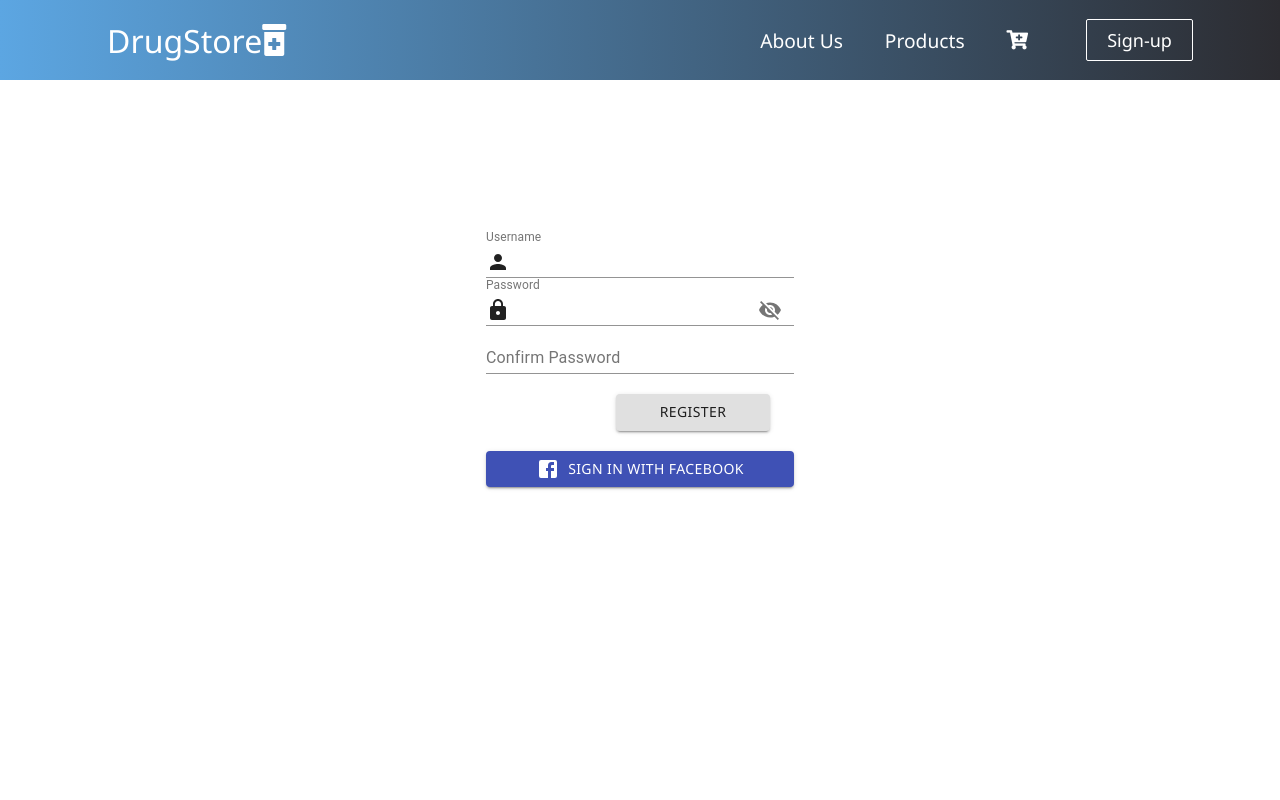
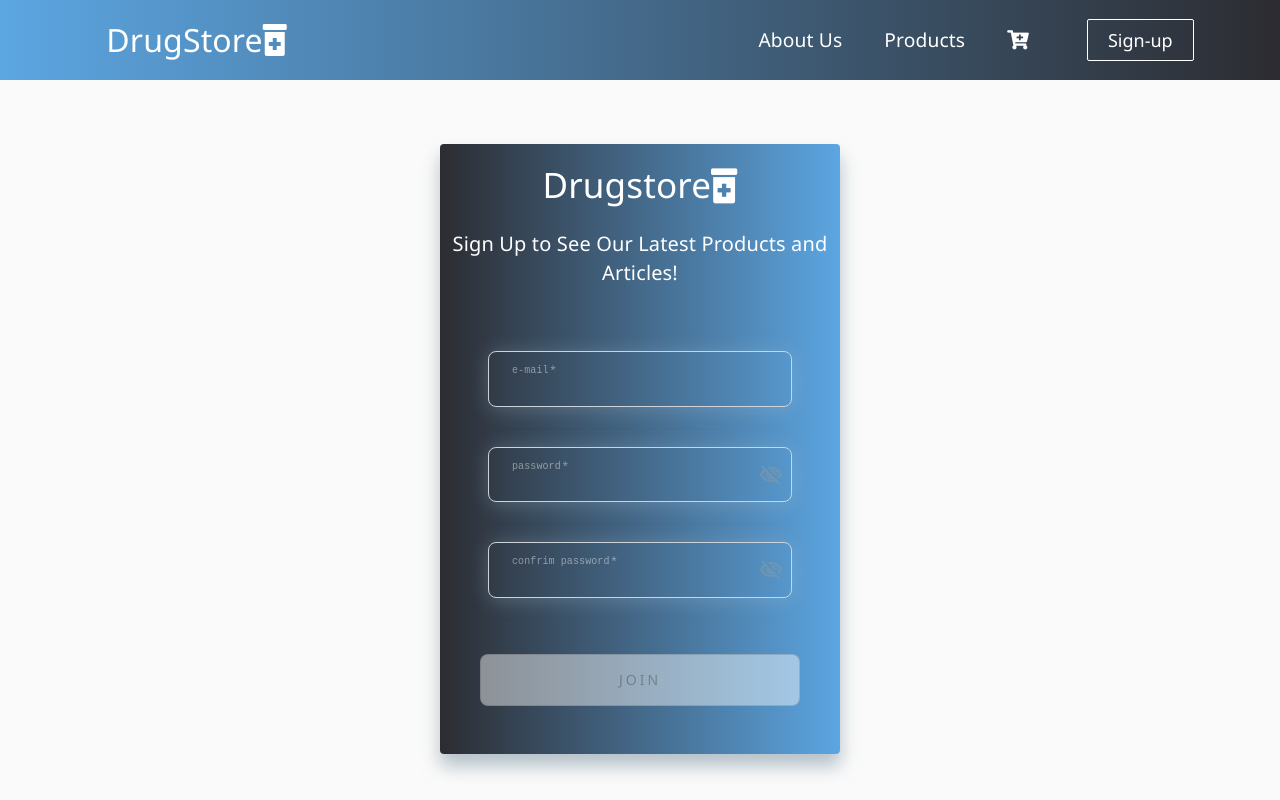
Before and after one commit to Ripper-R/FinalProject, a React (Create React App) app: page /Register in a window 1280 px wide. Built offline with nearby package versions, Linux system fonts and the light colour scheme.

Commit message:
signup form

```diff
--- a/package.json
+++ b/package.json
@@ -13,6 +13,7 @@
     "@testing-library/user-event": "^12.2.2",
     "axios": "^0.21.0",
     "bootstrap": "^4.5.3",
+    "material-icons": "^0.3.1",
     "react": "^17.0.1",
     "react-dom": "^17.0.1",
     "react-icons": "^4.1.0",
--- /dev/null
+++ b/src/components/RegistrationStyles.js
@@ -0,0 +1,162 @@
+import { red } from "@material-ui/core/colors";
+
+const orange = "#F2A74B";
+const textLight = "#eaf2f4";
+const textDark = "#0D0D0D";
+const borderLight = "rgba(206,212,218, .993)";
+
+export const register = theme => ({
+  main: {
+    marginTop: theme.spacing(8),
+    marginBottom: theme.spacing(4),
+    marginRight: theme.spacing(3),
+    marginLeft: theme.spacing(3),
+    display: "block",
+    width: "auto",
+    [theme.breakpoints.up(400 + theme.spacing(2))]: {
+      width: 400,
+      marginLeft: "auto",
+      marginRight: "auto"
+    }
+  },
+  paper: {
+    position: "relative",
+    marginTop: theme.spacing(2),
+    padding: `${theme.spacing(2)}px ${theme.spacing(1)}px`,
+    display: "flex",
+    flexDirection: "column",
+    alignItems: "center",
+    background:
+      "linear-gradient(90deg, rgb(44, 44, 49) 0%, rgb(92, 166, 226) 100%)",
+    boxShadow: ".2px 12px 18px rgba(131,153,167,0.6)",
+
+    "&:hover": {
+      boxShadow: "0px 24px 36px rgba(131,153,167,0.99)"
+    }
+  },
+  avatar: {
+    marginTop: 20,
+    position: "relative",
+    background: "rgba(255,255,255,0.85)",
+    width: "100px",
+    height: "100px",
+    boxShadow: "0px 0px 12px rgba(131,153,167,0.99)"
+  },
+
+  icon: {
+    width: "80px",
+    height: "80px",
+    color: "rgba(131,153,167,0.79)"
+  },
+
+  form: {
+    margin: theme.spacing(4)
+  },
+  labels: {
+    padding: `${theme.spacing(1)}px ${theme.spacing(4)}px`,
+    fontSize: "10px",
+    lineHeight: "5px",
+    fontFamily: "PT Mono, monospace",
+    fontWeight: 300,
+    opacity: 0.45,
+    color: "#fff"
+  },
+
+  inputs: {
+    position: "relative",
+    marginLeft: theme.spacing(1),
+    marginRight: theme.spacing(1),
+    fontFamily: "Cutive Mono, monospace",
+    color: "#fff",
+    fontSize: "14px",
+    padding: `${theme.spacing(1.5)}px ${theme.spacing(1)}px`,
+    borderRadius: "8px",
+    border: "1.4px solid",
+    boxShadow: "1px 2px 20px rgba(169,198,217,0.29457423) ",
+    borderColor: borderLight,
+
+    "&:hover": {
+      background: "rgba(169,198,217,0.36457423) "
+    }
+  },
+
+  button: {
+    color: textDark,
+    background: "rgba(255,255,255,.45)",
+    position: "relative",
+    fontWeight: 400,
+    fontFamily: "Raleway, sans-serif",
+    overflow: "hidden",
+    marginTop: theme.spacing(6),
+    padding: `${theme.spacing(1.6)}px`,
+    border: "none",
+    borderRadius: "8px",
+    letterSpacing: "3px",
+
+    "&::before, &::after": {
+      position: "absolute",
+      content: '""',
+      boxSizing: "border-box",
+      borderRadius: "8px",
+      top: 0,
+      bottom: 0,
+      left: 0,
+      right: 0,
+      opacity: 1
+    },
+    "&::before": {
+      borderBottom: "2px solid rgba(255,255,255,.58)",
+      borderTop: "2px solid rgba(255,255,255,.58)",
+      transform: "scale(0,1)"
+    },
+    "&::after": {
+      borderLeft: "3px solid rgba(255,255,255,.58)",
+      borderRight: "3px solid rgba(255,255,255,.58)",
+      transform: "scale(1,0)"
+    },
+    "&:hover::before": {
+      transform: "scale(1,1)",
+      transition: "transform cubic-bezier(0.85,.36,.8,.42) 0.3s"
+    },
+    "&:hover::after": {
+      transform: "scale(1,1)",
+      transition: "transform cubic-bezier(0.85,.36,.8,.42) .2s"
+    },
+    "&::first-letter": {
+      color: orange
+    },
+    "&:hover": {
+      background: "rgba(169,198,217,0.8)",
+      color: textLight
+    }
+  },
+  error: {
+    border: `1.2px solid ${red[900]}`,
+    background: "rgba(169,198,217,0.29457423)",
+    color: red[900],
+    fontSize: "14px",
+    fontWeight: 400,
+    fontFamily: "Raleway, sans-serif",
+    display: "flex",
+    alignItems: "center",
+    paddingBottom: theme.spacing(3)
+  },
+
+  passwordEye: {
+    color: "rgba(131,153,167,0.9)",
+    opacity: 0.7
+  },
+
+  sgnuptext: {
+    color: "#fff",
+    justifyself: "start",
+    marginleft: "20px",
+    textdecoration: "none",
+    fontSize: "35px",
+    display: "flex",
+    alignItems: "center",
+    // width: "100px",
+    // height: "100px",
+    // fontWeight: "500"
+  }
+});
--- a/src/pages/register.jsx
+++ b/src/pages/register.jsx
@@ -1,104 +1,224 @@
-import React from 'react';
-import FormControl from '@material-ui/core/FormControl'
-import Input from '@material-ui/core/Input';
-import InputLabel from '@material-ui/core/InputLabel';
-import InputAdornment from '@material-ui/core/InputAdornment';
-import PersonIcon from '@material-ui/icons/Person';
-import LockIcon from '@material-ui/icons/Lock';
-import VisibilityIcon from '@material-ui/icons/Visibility';
-import IconButton from '@material-ui/core/IconButton';
-import VisibilityOff from '@material-ui/icons/VisibilityOff';
-import {FontAwesomeIcon} from '@fortawesome/react-fontawesome'
-import { GolfCourse } from '@material-ui/icons';
-import FacebookIcon from '@material-ui/icons/Facebook';
-import Button from '@material-ui/core/Button';
+import React, { Component } from "react";
+import { withStyles } from "@material-ui/core/styles";
+import { register } from "../components/RegistrationStyles";
+import InputAdornment from "@material-ui/core/InputAdornment";
 
-const RegisterSc=()=>{
-    const [values, setValues] = React.useState({
-        password:'',
-        username:'',
-        conpassword:''
-    })
-    const handleChange = (prop) => (event) => {
-        setValues({ ...values, [prop]: event.target.value });
-      };
-    const handleClickShowPassword = () => {
-        setValues({ ...values, showPassword: !values.showPassword });
-    };
-    const handleMouseDownPassword = (event) => {
-        event.preventDefault();
+import CssBaseline from "@material-ui/core/CssBaseline";
+import Paper from "@material-ui/core/Paper";
+import Avatar from "@material-ui/core/Avatar";
+import { FormControl, Input, InputLabel, Button } from "@material-ui/core";
+import PeopleAltIcon from "@material-ui/icons/PeopleAlt";
+import Snackbar from "@material-ui/core/Snackbar";
+import SnackbarContent from "@material-ui/core/SnackbarContent";
+import IconButton from "@material-ui/core/IconButton";
+import ErrorIcon from "@material-ui/icons/Error";
+import VisibilityTwoToneIcon from "@material-ui/icons/VisibilityTwoTone";
+import VisibilityOffTwoToneIcon from "@material-ui/icons/VisibilityOffTwoTone";
+import CloseIcon from "@material-ui/icons/Close";
+
+class Registration extends Component {
+  state = {
+    email: "",
+    password: "",
+    passwordConfrim: "",
+    hidePassword: true,
+    error: null,
+    errorOpen: false
   };
 
+  errorClose = e => {
+    this.setState({
+      errorOpen: false
+    });
+  };
 
-    return(
-        <div style={{display:'flex',justifyContent:'center',width:'100%',padding:20}}>
-            <div style={{marginTop:100,flexDirection:'column',display:'flex',height:300,padding:30}}>
-                <FormControl >
-                    <InputLabel htmlFor="input-with-icon-adornment">Username</InputLabel>
+  handleChange = name => e => {
+    this.setState({
+      [name]: e.target.value
+    });
+  };
+
+  passwordMatch = () => this.state.password === this.state.passwordConfrim;
+
+  showPassword = () => {
+    this.setState(prevState => ({ hidePassword: !prevState.hidePassword }));
+  };
+
+  isValid = () => {
+    if (this.state.email === "") {
+      return false;
+    }
+    return true;
+  };
+  submitRegistration = e => {
+    e.preventDefault();
+    if (!this.passwordMatch()) {
+      this.setState({
+        errorOpen: true,
+        error: "Passwords don't match"
+      });
+    }
+    const newUserCredentials = {
+      email: this.state.email,
+      password: this.state.password,
+      passwordConfrim: this.state.passwordConfrim
+    };
+    console.log("this.props.newUserCredentials", newUserCredentials);
+    //dispath to userActions
+  };
+
+  render() {
+    const { classes } = this.props;
+    return (
+      <div className={classes.main}>
+        <CssBaseline />
+
+        <Paper className={classes.paper}>
+            <div className={classes.sgnuptext}>
+                Drugstore
+                <i class="fas fa-prescription-bottle-alt"></i>
+            </div>
+            <div style={{color:"#fff", fontSize:"20px", textAlign:"center", marginTop:"20px", fontFamily:"inherit"}}>
+                Sign Up to See Our Latest Products and Articles!
+            </div>
+          {/* <Avatar className={classes.avatar}>
+            <PeopleAltIcon className={classes.icon} />
+          </Avatar> */}
+          <form
+            className={classes.form}
+            onSubmit={() => this.submitRegistration}
+          >
+            <FormControl required fullWidth margin="normal">
+              <InputLabel htmlFor="email" className={classes.labels}>
+                e-mail
+              </InputLabel>
               <Input
-                    id="input-with-icon-adornment"
-                    value={values.username}
-                    startAdornment={
-                    <InputAdornment position="start">
-                        <PersonIcon/>
+                name="email"
+                type="email"
+                autoComplete="email"
+                className={classes.inputs}
+                disableUnderline={true}
+                onChange={this.handleChange("email")}
+              />
+            </FormControl>
+
+            <FormControl required fullWidth margin="normal">
+              <InputLabel htmlFor="password" className={classes.labels}>
+                password
+              </InputLabel>
+              <Input
+                name="password"
+                autoComplete="password"
+                className={classes.inputs}
+                disableUnderline={true}
+                onChange={this.handleChange("password")}
+                type={this.state.hidePassword ? "password" : "input"}
+                endAdornment={
+                  this.state.hidePassword ? (
+                    <InputAdornment position="end">
+                      <VisibilityOffTwoToneIcon
+                        fontSize="default"
+                        className={classes.passwordEye}
+                        onClick={this.showPassword}
+                      />
                     </InputAdornment>
+                  ) : (
+                    <InputAdornment position="end">
+                      <VisibilityTwoToneIcon
+                        fontSize="default"
+                        className={classes.passwordEye}
+                        onClick={this.showPassword}
+                      />
+                    </InputAdornment>
+                  )
                 }
               />
             </FormControl>
-                <FormControl>
-                    <InputLabel htmlFor="input-with-icon-adornment">Password</InputLabel>
+
+            <FormControl required fullWidth margin="normal">
+              <InputLabel htmlFor="passwordConfrim" className={classes.labels}>
+                confrim password
+              </InputLabel>
               <Input
-                            id="standard-adornment-password"
-                            type={values.showPassword ? 'text' : 'password'}
-                            value={values.password}
-                            onChange={handleChange('password')}
-                            startAdornment={
-                                <InputAdornment position='start'>
-                                    <LockIcon/>
+                name="passwordConfrim"
+                autoComplete="passwordConfrim"
+                className={classes.inputs}
+                disableUnderline={true}
+                onClick={this.state.showPassword}
+                onChange={this.handleChange("passwordConfrim")}
+                type={this.state.hidePassword ? "password" : "input"}
+                endAdornment={
+                  this.state.hidePassword ? (
+                    <InputAdornment position="end">
+                      <VisibilityOffTwoToneIcon
+                        fontSize="default"
+                        className={classes.passwordEye}
+                        onClick={this.showPassword}
+                      />
                     </InputAdornment>
-                            }
-                            endAdornment={
+                  ) : (
                     <InputAdornment position="end">
-                                <IconButton
-                                aria-label="toggle password visibility"
-                                onClick={handleClickShowPassword}
-                                onMouseDown={handleMouseDownPassword}
-                                >
-                                {values.showPassword ? <VisibilityIcon /> : <VisibilityOff />}
-                                </IconButton>
+                      <VisibilityTwoToneIcon
+                        fontSize="default"
+                        className={classes.passwordEye}
+                        onClick={this.showPassword}
+                      />
                     </InputAdornment>
+                  )
                 }
               />
             </FormControl>
-                <FormControl>
-                    <InputLabel htmlFor="input-with-icon-adornment">Confirm Password</InputLabel>
-                    <Input
-                            id="standard-adornment-password"
-                            type={'password'}
-                            value={values.conpassword}
-                            onChange={handleChange('conpassword')}
+            <Button
+              disabled={!this.isValid()}
+              disableRipple
+              fullWidth
+              variant="outlined"
+              className={classes.button}
+              type="submit"
+              onClick={this.submitRegistration}
+            >
+              Join
+            </Button>
+          </form>
 
+          {this.state.error ? (
+            <Snackbar
+              variant="error"
+              key={this.state.error}
+              anchorOrigin={{
+                vertical: "bottom",
+                horizontal: "center"
+              }}
+              open={this.state.errorOpen}
+              onClose={this.errorClose}
+              autoHideDuration={3000}
+            >
+              <SnackbarContent
+                className={classes.error}
+                message={
+                  <div>
+                    <span style={{ marginRight: "8px" }}>
+                      <ErrorIcon fontSize="large" color="error" />
+                    </span>
+                    <span> {this.state.error} </span>
+                  </div>
+                }
+                action={[
+                  <IconButton
+                    key="close"
+                    aria-label="close"
+                    onClick={this.errorClose}
+                  >
+                    <CloseIcon color="error" />
+                  </IconButton>
+                ]}
               />
-                </FormControl>
-                <div>
-                <Button variant='contained' style={{width:'50%', marginLeft:130,marginTop:20}}>
-                    Register
-                </Button>
-
+            </Snackbar>
+          ) : null}
+        </Paper>
       </div>
-
-
-                <Button style={{marginTop:20}} variant='contained' color='primary'>
-                    <FacebookIcon/>&nbsp; Sign in with Facebook
-                </Button>
-
-            </div>
-
-
-        </div>
-    )
-
-
+    );
+  }
 }
 
-export default RegisterSc
+export default withStyles(register)(Registration);
```
Also changed, not shown: src/components/Navbar.css (+7 -0 lines), 2 other files (tests, documents, lock files or other folders). Lines whose indentation alone changed are shown as unchanged.
